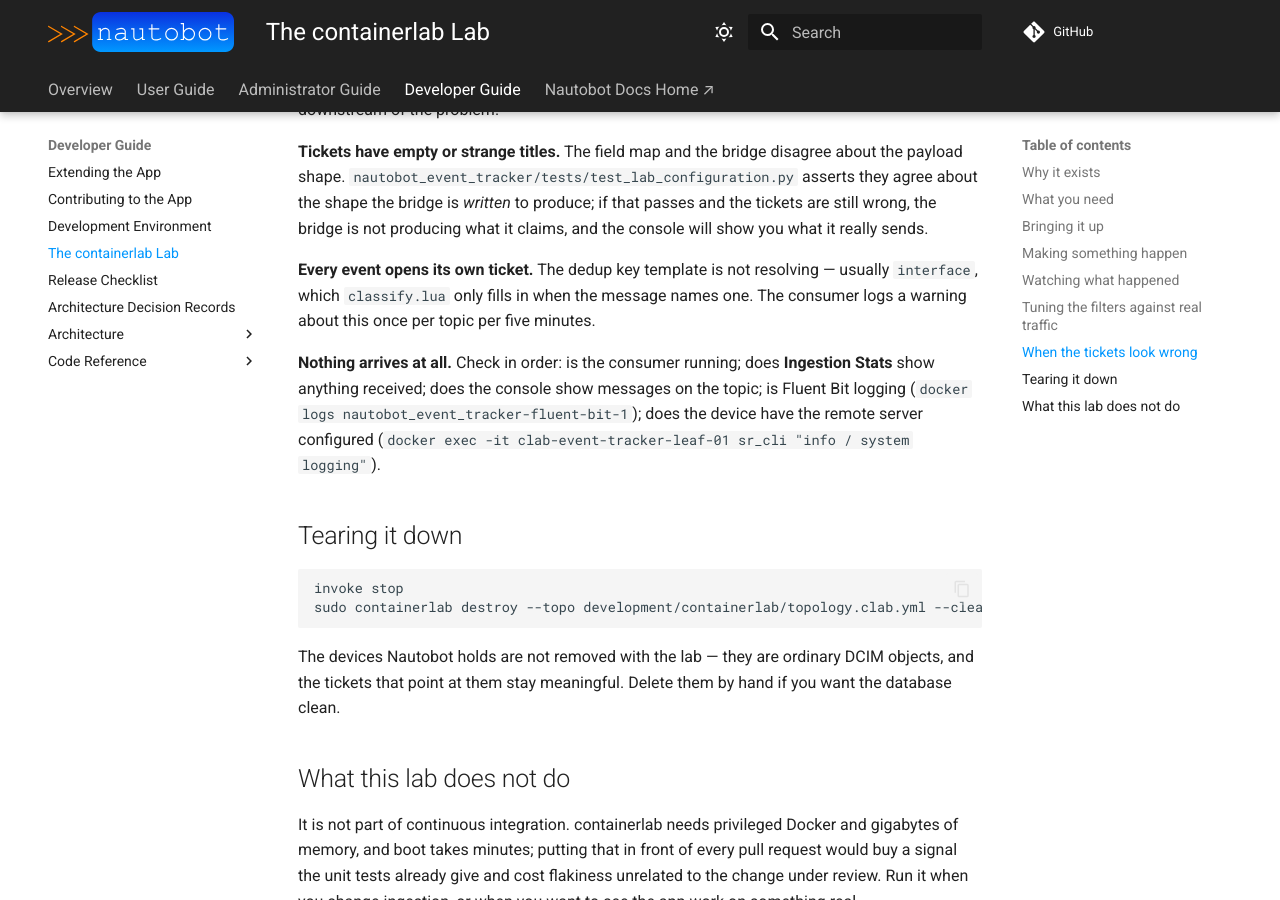
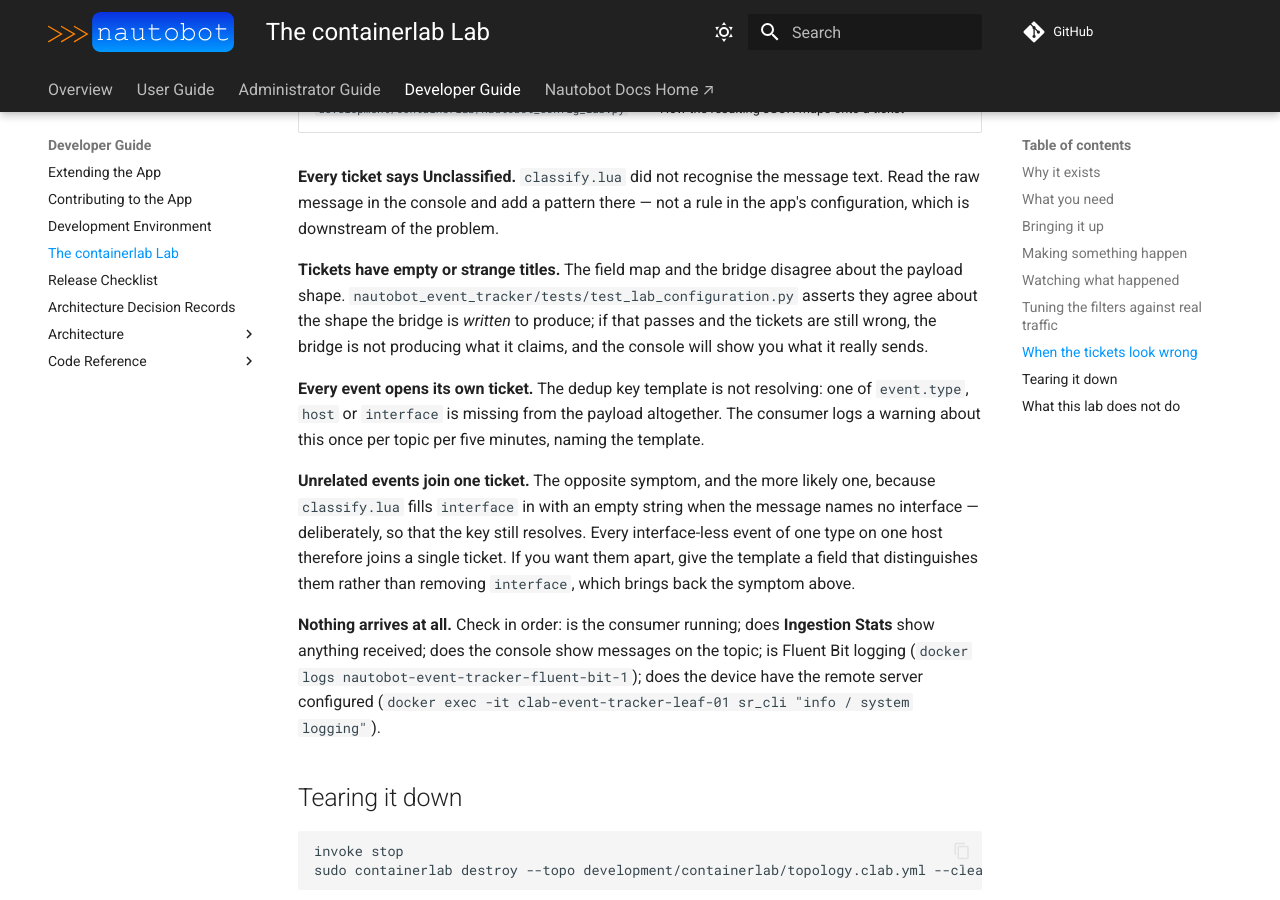
Before and after one commit to jtdub/nautobot-app-event-tracker, an MkDocs documentation site: the page built from docs/dev/lab.md, in a window 1280 px wide and 900 px high, scrolled down 4256 px. Built offline with MkDocs 1.6.1 and Material for MkDocs 9.7.7, drawn with Linux system fonts in a browser that asks for light colours; comment, search, counter and statistics services are not loaded; some of the changed text lies outside the part shown.

Commit message:
Fix what the lab review found
The lab could not have worked as documented. `EVENT_TRACKER_LAB=true invoke
start` set the variable in the shell running compose, and compose passes
nothing to a container it was not told to pass, so the stack came up with an
empty ingestion configuration and the consumer exited saying no topics were
configured. The overlay now declares the variable on the nautobot and worker
services.

The severity map ranked syslog's notice (5) above syslog's warning (4),
because our scale runs critical > major > minor > warning > info: raising
the floor to `minor` would have dropped real warnings and kept chatter.
Notice, informational and debug all map to `info` now, and the comment says
why nothing maps to `minor`.

The classifier matched "is down" before either BGP pattern, so every session
-down message was filed as an Interface Down and joined that host's
interface ticket. The specific patterns come first now.

The test data command attached each ticket to a random object out of the
first five of every attachable type - so a ticket titled "ethernet-1/1 is
down on leaf-02" pointed at a location in another country, and `spine-01`
was never attachable at all. It attaches the device its title names, and
nothing where `dcim.device` is not an attachable type.

Also: the guide's docker commands used the project name
`nautobot_event_tracker` where tasks.py sets `nautobot-event-tracker`; its
dedup diagnosis was backwards, since `classify.lua` fills `interface` in
with an empty string rather than leaving it out; `--flush` is described as
what it is, with `--count 0` for a clean database; the parser's sample
syslog line carried a priority meaning `info` while the shape below it
documented `major`; and the topology file's scalars are quoted, which
yamllint requires and CI checks.

````diff
--- a/docs/dev/lab.md
+++ b/docs/dev/lab.md
@@ -87,10 +87,15 @@
 invoke generate-test-data
 ```
 
-Fifty tickets across every status, each with a trail. It creates its own demo devices too, but
-having populated Nautobot from the topology in step 4 it will use those instead where the names
-match — so `leaf-01` in a ticket is the `leaf-01` you can shut an interface on. `invoke
-generate-test-data --flush` removes everything it made, leaving anything you made alone.
+Fifty tickets across every status, each with a trail and attached to the device its title names. It
+creates its own demo devices too, but having populated Nautobot from the topology in step 4 it will
+use those instead where the names match — so `leaf-01` in a ticket is the `leaf-01` you can shut an
+interface on.
+
+`invoke generate-test-data --flush` deletes everything a previous run made and then generates a
+fresh set — that is how to re-run it without ending up with a hundred tickets. To clean up instead
+of regenerating, `invoke generate-test-data --flush --count 0` deletes them and makes nothing.
+Either way, a ticket or a device you made yourself is untagged and is left alone.
 
 **6. Run the consumer**, in the foreground where you can watch it:
 
@@ -140,7 +145,7 @@
 - The raw messages on the broker, when the field map does not match and you need to see why:
 
   ```shell
-  docker compose --project-name nautobot_event_tracker \
+  docker compose --project-name nautobot-event-tracker \
     --project-directory development \
     -f development/docker-compose.redpanda.yml --profile console up -d redpanda-console
   ```
@@ -151,7 +156,7 @@
 - Or from the command line:
 
   ```shell
-  docker exec -it nautobot_event_tracker-redpanda-1 rpk topic consume network.events --num 5
+  docker exec -it nautobot-event-tracker-redpanda-1 rpk topic consume network.events --num 5
   ```
 
 ## Tuning the filters against real traffic
@@ -184,13 +189,19 @@
 the bridge is *written* to produce; if that passes and the tickets are still wrong, the bridge is not
 producing what it claims, and the console will show you what it really sends.
 
-**Every event opens its own ticket.** The dedup key template is not resolving — usually `interface`,
-which `classify.lua` only fills in when the message names one. The consumer logs a warning about
-this once per topic per five minutes.
+**Every event opens its own ticket.** The dedup key template is not resolving: one of `event.type`,
+`host` or `interface` is missing from the payload altogether. The consumer logs a warning about this
+once per topic per five minutes, naming the template.
+
+**Unrelated events join one ticket.** The opposite symptom, and the more likely one, because
+`classify.lua` fills `interface` in with an empty string when the message names no interface —
+deliberately, so that the key still resolves. Every interface-less event of one type on one host
+therefore joins a single ticket. If you want them apart, give the template a field that
+distinguishes them rather than removing `interface`, which brings back the symptom above.
 
 **Nothing arrives at all.** Check in order: is the consumer running; does **Ingestion Stats** show
 anything received; does the console show messages on the topic; is Fluent Bit logging
-(`docker logs nautobot_event_tracker-fluent-bit-1`); does the device have the remote server
+(`docker logs nautobot-event-tracker-fluent-bit-1`); does the device have the remote server
 configured (`docker exec -it clab-event-tracker-leaf-01 sr_cli "info / system logging"`).
 
 ## Tearing it down
````
Also changed, not shown: 9 other files.
